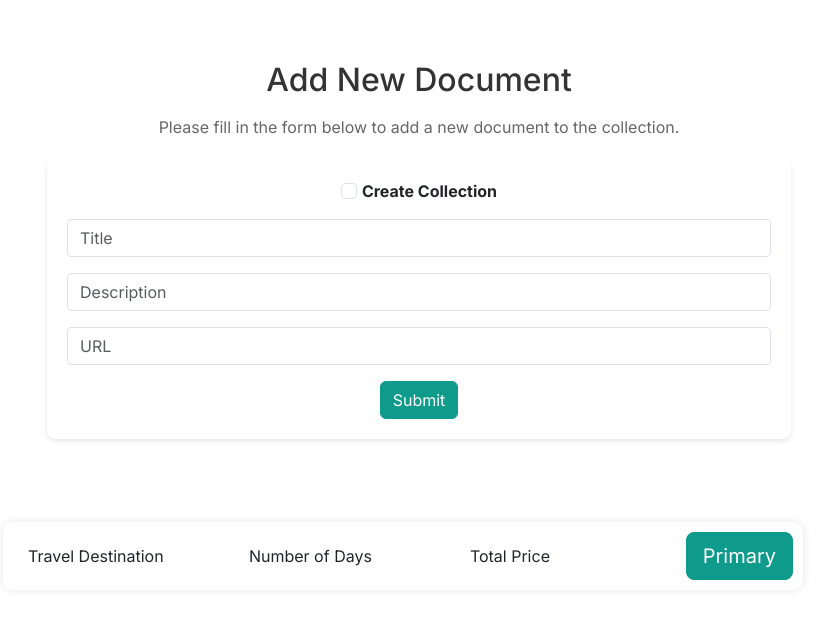
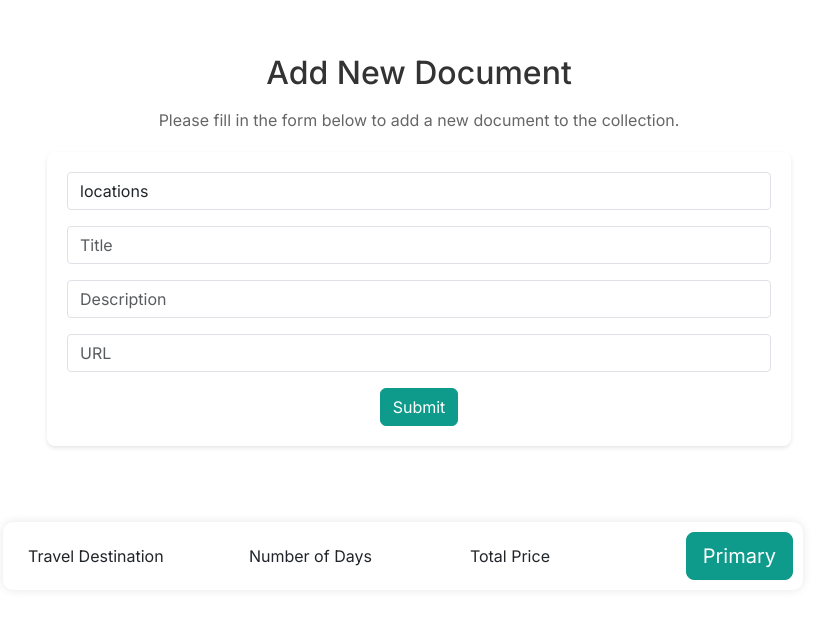
Before and after one commit to vojatravel/travel-dashboard-demo, a Next.js app: page /createData in a window 1280 px wide. Shown: the part 150-768 px from the top of the page, without its empty margins (221-1045 px from the left). Built offline with nearby package versions, Linux system fonts and the light colour scheme.

Commit message:
Refactor form component and fix linting issues

```diff
--- a/app/components/molecules/form/index.tsx
+++ b/app/components/molecules/form/index.tsx
@@ -1,8 +1,8 @@
 // Assuming your SCSS file is named Form.module.scss and is located in the same folder as your component
-"use client"
+"use client";
 
-import styles from './Form.module.scss'; // Import your SCSS module
-import { useState } from 'react';
+import styles from "./Form.module.scss"; // Import your SCSS module
+import { useState } from "react";
 
 interface DocumentData {
   id: string;
@@ -14,18 +14,19 @@ interface DocumentData {
 
 export const Form = () => {
   const [newData, setNewData] = useState<DocumentData>({
-    id: '',
-    description: '',
-    title: '',
-    collectionName: '',
-    url: '',
+    id: "",
+    description: "",
+    title: "",
+    collectionName: "",
+    url: "",
   });
   const [createCollection, setCreateCollection] = useState<boolean>(false);
 
-  const onSubmit = async (e: { preventDefault: () => void; }) => {
+  const onSubmit = async (e: { preventDefault: () => void }) => {
     e.preventDefault();
     // Dynamically set the base URL
-    const baseUrl = window.location.hostname === 'localhost' ? '/api' : '/.netlify/functions';
+    const baseUrl =
+      window.location.hostname === "localhost" ? "/api" : "/.netlify/functions";
     const apiEndpoint = `${baseUrl}/addDocument`;
 
     const bodyContent = {
@@ -36,42 +37,31 @@ export const Form = () => {
 
     try {
       const response = await fetch(apiEndpoint, {
-        method: 'POST',
-        headers: { 'Content-Type': 'application/json' },
+        method: "POST",
+        headers: { "Content-Type": "application/json" },
         body: JSON.stringify(bodyContent),
       });
-      if (!response.ok) throw new Error('Network response was not ok');
-      console.log('Document added successfully');
+      if (!response.ok) throw new Error("Network response was not ok");
+      console.log("Document added successfully");
     } catch (error) {
-      console.error('Failed to add document', error);
+      console.error("Failed to add document", error);
     }
   };
-
 
   return (
     <form onSubmit={onSubmit} className={`form ${styles.customForm}`}>
       <div className="mb-3">
-        <label className={`form-check-label ${styles.customLabel}`}>
-          <input
-            type="checkbox"
-            className="form-check-input"
-            checked={createCollection}
-            onChange={(e) => setCreateCollection(e.target.checked)}
-          />
-          Create Collection
-        </label>
+        <input
+          type="text"
+          className={`form-control ${styles.customInput}`}
+          placeholder="Collection Name"
+          value={newData.collectionName || "locations"}
+          onChange={(e) =>
+            setNewData({ ...newData, collectionName: e.target.value })
+          }
+        />
       </div>
-      {createCollection && (
-        <div className="mb-3">
-          <input
-            type="text"
-            className={`form-control ${styles.customInput}`}
-            placeholder="Collection Name"
-            value={newData.collectionName}
-            onChange={(e) => setNewData({ ...newData, collectionName: e.target.value })}
-          />
-        </div>
-      )}
+
       <div className="mb-3">
         <input
           type="text"
@@ -87,7 +77,9 @@ export const Form = () => {
           className={`form-control ${styles.customInput}`}
           placeholder="Description"
           value={newData.description}
-          onChange={(e) => setNewData({ ...newData, description: e.target.value })}
+          onChange={(e) =>
+            setNewData({ ...newData, description: e.target.value })
+          }
         />
       </div>
       <div className="mb-3">
@@ -99,7 +91,9 @@ export const Form = () => {
           onChange={(e) => setNewData({ ...newData, url: e.target.value })}
         />
       </div>
-      <button type="submit" className="btn btn-primary">Submit</button>
+      <button type="submit" className="btn btn-primary">
+        Submit
+      </button>
     </form>
   );
 };
```
